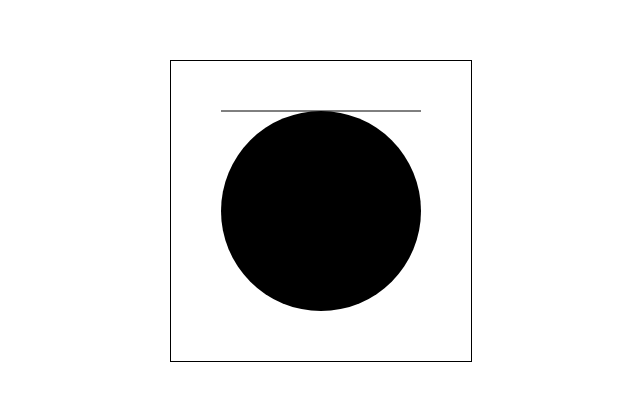
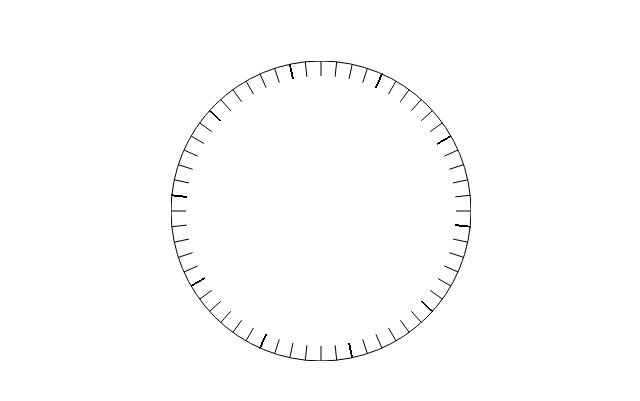
Before and after one commit to bbamrin/first, a plain HTML site: page 1c-front-end-master/example/index.html in a window 1280 px wide. Shown: the part 189-590 px from the top of the page, without its empty margins (319-959 px from the left). Drawn offline with Linux system fonts and the light colour scheme.

Commit message:
Client - Server

```diff
--- a/1c-front-end-master/example/script.js
+++ b/1c-front-end-master/example/script.js
@@ -1,12 +1,46 @@
 var canvas = document.getElementById("sandbox");
+var test = document.getElementById("test");
 var context = canvas.getContext("2d");
-var square,circle;
+var contextCol = canvas.getContext("2d");
+var circle,hour,min,sec,Rhour,Rmin,Rsec,sin,cos,r,x,y;
+r = 150;
+Rmin = 0 ;
+function draw()
+{
+  context.clearRect(110,0,150,0);
+  //setTimeout(draw, 1000);
+}
 //context.fillRect(50,25,200,250);
-square = new Path2D();
-square.moveTo(50,50);
-square.lineTo(250,50);
+circle = new Path2D();
+min = new Path2D();
+hour = new Path2D();
+sec = new Path2D();
+line = new Path2D();
+Cmin = new Path2D();
+var date = new Date();
+hour1 = date.getHours();
+min1 = date.getMinutes();
+sec1 = date.getSeconds();
+console.log(hour1,min1,sec1);
+circle.arc(150,150,r,0,222);
+context.stroke(circle);
+for(var i = 0;i < 60;++i)
+{
 
-context.stroke(square);
-circle = new Path2D();
-circle.arc(150,150,100,0,222);
-context.fill(circle);
+  Rmin += 0.10472;
+  sin  = Math.sin(Rmin);
+  cos = Math.cos(Rmin);
+  x = cos*r;
+  y = sin*r;
+  min.moveTo(150+x,150+y);
+  min.lineTo(150+(9/10)*x,150+(9/10)*y);
+  if((i%6) == 0)
+  {
+    for(var c = 0; c < 1000; ++c)
+    {
+      min.moveTo(150+x,150+y);
+      min.lineTo(150+(9/10)*x,150+(9/10)*y);
+    }
+  }
+}
+context.stroke(min);
--- a/1c-front-end-master/example/style.css
+++ b/1c-front-end-master/example/style.css
@@ -13,6 +13,6 @@ body{
 
 }
 
-canvas{
+/*canvas{
   border: 1px solid black;
-}
+}*/
```
Also changed, not shown: third/client/index.html (added, +16 -0 lines), third/client/script.js (added, +10 -0 lines), third/index.js (added, +23 -0 lines), third/package.json (added, +17 -0 lines), 1 other file.
